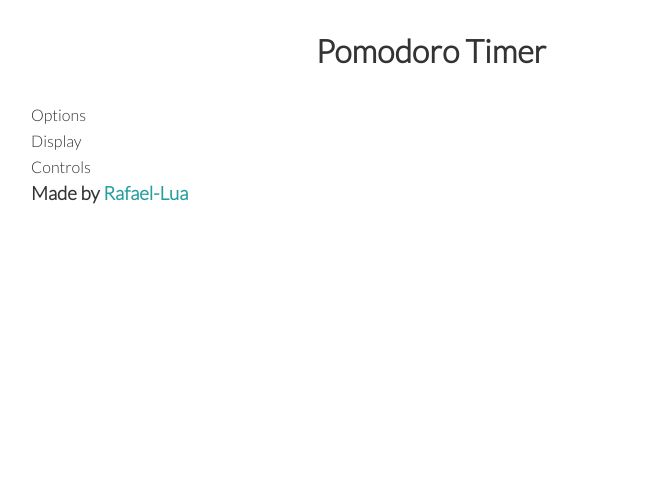
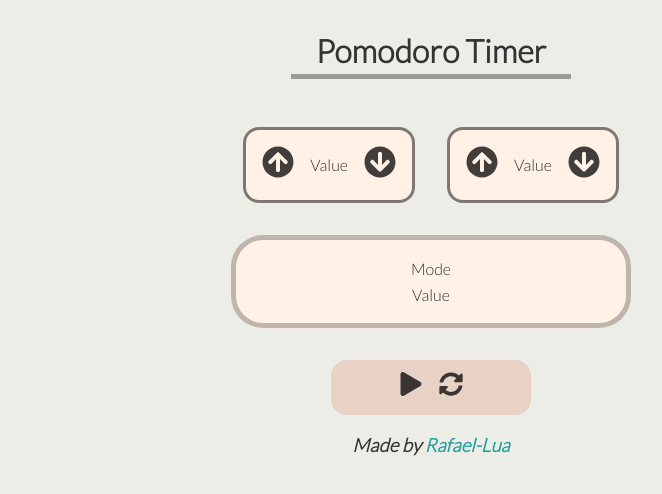
Before and after one commit to rafael-lua/fcc-pomodoro-timer, a React (Create React App) app: page / in a window 1280 px wide. Shown: the top 494 px of the page, without its empty margins (209-871 px from the left). Built offline with nearby package versions, Linux system fonts and the light colour scheme.

Commit message:
Add stylings, redux binds for state and dispatchs and icons

```diff
--- a/package.json
+++ b/package.json
@@ -6,8 +6,10 @@
     "@testing-library/jest-dom": "^5.11.10",
     "@testing-library/react": "^11.2.6",
     "@testing-library/user-event": "^12.8.3",
+    "lodash": "^4.17.21",
     "react": "^17.0.2",
     "react-dom": "^17.0.2",
+    "react-icons": "^4.2.0",
     "react-redux": "^7.2.3",
     "react-scripts": "4.0.3",
     "redux": "^4.0.5",
--- a/public/index.html
+++ b/public/index.html
@@ -25,7 +25,6 @@
       Learn how to configure a non-root public URL by running `npm run build`.
     -->
     <title>Pomodoro Timer</title>
-    <script src="https://kit.fontawesome.com/14e494ac10.js" crossorigin="anonymous"></script>
   </head>
   <body>
     <noscript>You need to enable JavaScript to run this app.</noscript>
--- a/src/App.js
+++ b/src/App.js
@@ -8,12 +8,12 @@ import Display from "./components/Display";
 function App() {
   return (
     <Provider store={store}>
-      <div class="container">
+      <div className="container">
         <h1 className="title">Pomodoro Timer</h1>
         <Options />
         <Display />
         <Controls />
-        <h3>Made by <a href="https://github.com/rafael-lua">Rafael-Lua</a></h3>
+        <h3 className="copy">Made by <a href="https://github.com/rafael-lua">Rafael-Lua</a></h3>
       </div>
     </Provider>
   );
--- a/src/components/Controls.js
+++ b/src/components/Controls.js
@@ -1,9 +1,31 @@
-function Controls() {
+import { connect } from "react-redux";
+import { debugMsg } from '../store/actions';
+import { FaPlay, FaPause, FaSyncAlt } from 'react-icons/fa';
+
+function Controls(props) {
+  let temp = true;
+
   return (
-    <div>
-      Controls
+    <div className="controls">
+      {
+        temp === true ?
+        <div className="icon"><FaPlay size="1.5em" style={{margin: "0 0.5em"}} /></div> :
+        <div className="icon"><FaPause size="1.5em" style={{margin: "0 0.5em"}} /></div>
+      }
+      <div className="icon"><FaSyncAlt size="1.5em" style={{margin: "0 0.5em"}} /></div>
     </div>
   )
 }
 
-export default Controls
+
+// Mapping the state to the component props
+const mapStateToProps = (state) => {
+  return state;
+}
+
+// Mapping dispatchs actions to the component props (https://react-redux.js.org/using-react-redux/connect-mapdispatch#defining-mapdispatchtoprops-as-an-object)
+const mapDispatchToProps = {
+  debugMsg
+}
+
+export default connect(mapStateToProps, mapDispatchToProps)(Controls);
--- a/src/components/Display.js
+++ b/src/components/Display.js
@@ -1,9 +1,17 @@
-function Display() {
+import { connect } from "react-redux";
+
+function Display(props) {
   return (
-    <div>
-      Display
+    <div className="display">
+      <p>Mode</p>
+      <p>Value</p>
     </div>
   )
 }
 
-export default Display
+// Mapping the state to the component props
+const mapStateToProps = (state) => {
+  return state;
+}
+
+export default connect(mapStateToProps, null)(Display);
--- a/src/components/Options.js
+++ b/src/components/Options.js
@@ -1,9 +1,32 @@
-function Options() {
+import { connect } from "react-redux";
+import { debugMsg } from '../store/actions';
+import { FaArrowCircleUp, FaArrowCircleDown } from 'react-icons/fa';
+
+function Options(props) {
   return (
-    <div>
-      Options
+    <div className="options-wrapper">
+      <div className="options">
+        <div className="icon"><FaArrowCircleUp size="2em" /></div>
+        <p>Value</p>
+        <div className="icon"><FaArrowCircleDown size="2em" /></div>
+      </div>
+      <div className="options">
+        <div className="icon"><FaArrowCircleUp size="2em" /></div>
+        <p>Value</p>
+        <div className="icon"><FaArrowCircleDown size="2em" /></div>
+      </div>
     </div>
   )
 }
 
-export default Options
+// Mapping the state to the component props
+const mapStateToProps = (state) => {
+  return state;
+}
+
+// Mapping dispatchs actions to the component props (https://react-redux.js.org/using-react-redux/connect-mapdispatch#defining-mapdispatchtoprops-as-an-object)
+const mapDispatchToProps = {
+  debugMsg
+}
+
+export default connect(mapStateToProps, mapDispatchToProps)(Options);
--- a/src/index.css
+++ b/src/index.css
@@ -12,7 +12,7 @@
 body {
   font-family: 'Lato', sans-serif;
   color: #333;
-  background-color: white;
+  background-color: #edede8;
   line-height: 1.6;
 }
 
@@ -35,6 +35,10 @@ img {
   width: 100%;
 }
 
+p {
+  margin: 0 1em;
+}
+
 .container {
   max-width: 800px;
   margin: 0 auto;
@@ -47,8 +51,71 @@ img {
 /* App styles */
 
 .title {
+  width: 35%;
   text-align: center;
   font-weight: 700;
   font-size: 2em;
+  margin: 1em auto;
+  padding-bottom: 0.1em;
+  border-bottom: 5px solid rgba(0, 0, 0, 0.35);
+}
+
+.copy {
+  text-align: center;
+  font-style: italic;
+}
+
+.options-wrapper {
   margin: 1em 0;
+  width: 100%;
+  display: flex;
+  justify-content: center;
 }
+
+.options {
+  padding: 1em;
+  display: flex;
+  justify-content: center;
+  align-items: center;
+  border: 3px solid rgba(0, 0, 0, 0.5);
+  border-radius: 1em;
+  margin: 0 1em;
+  background-color: #fff1e6;
+}
+
+.display {
+  width: 50%;
+  margin: 1em auto;
+  padding: 1em;
+  display: flex;
+  flex-direction: column;
+  align-items: center;
+  border: 5px solid rgba(0, 0, 0, 0.25);
+  border-radius: 2em;
+  background-color: #fff1e6;
+}
+
+.controls {
+  width: 25%;
+  display: flex;
+  justify-content: center;
+  background-color: #e8d1c5;
+  border-radius: 1em;
+  padding: 0.75em;
+  margin: 1em auto;
+}
+
+.icon {
+  color: rgba(0, 0, 0, 0.75);
+}
+
+.icon:hover {
+  color: rgba(0, 0, 0, 1);
+  cursor: pointer;
+}
+
+.icon:active {
+  color: rgba(0, 0, 0, 1);
+  cursor: pointer;
+  transform: scale(1.1);
+}
--- a/src/store/reducer.js
+++ b/src/store/reducer.js
@@ -1,7 +1,15 @@
+import _ from "lodash";
 import actions from "./actions"
 
 // State initial values
-const appState = {};
+const appState = {
+  sessionLength: 25,
+  breakLength: 5,
+  currentSession: {min: 25, sec: 0},
+  currentLength: {min: 5, sec: 0},
+  currentMode: "session",
+  isActive: false,
+};
 
 const reducer = (state = appState, action) => {
   switch(action.type) {
```
Also changed, not shown: 1 other file (tests, documents, lock files or other folders).
